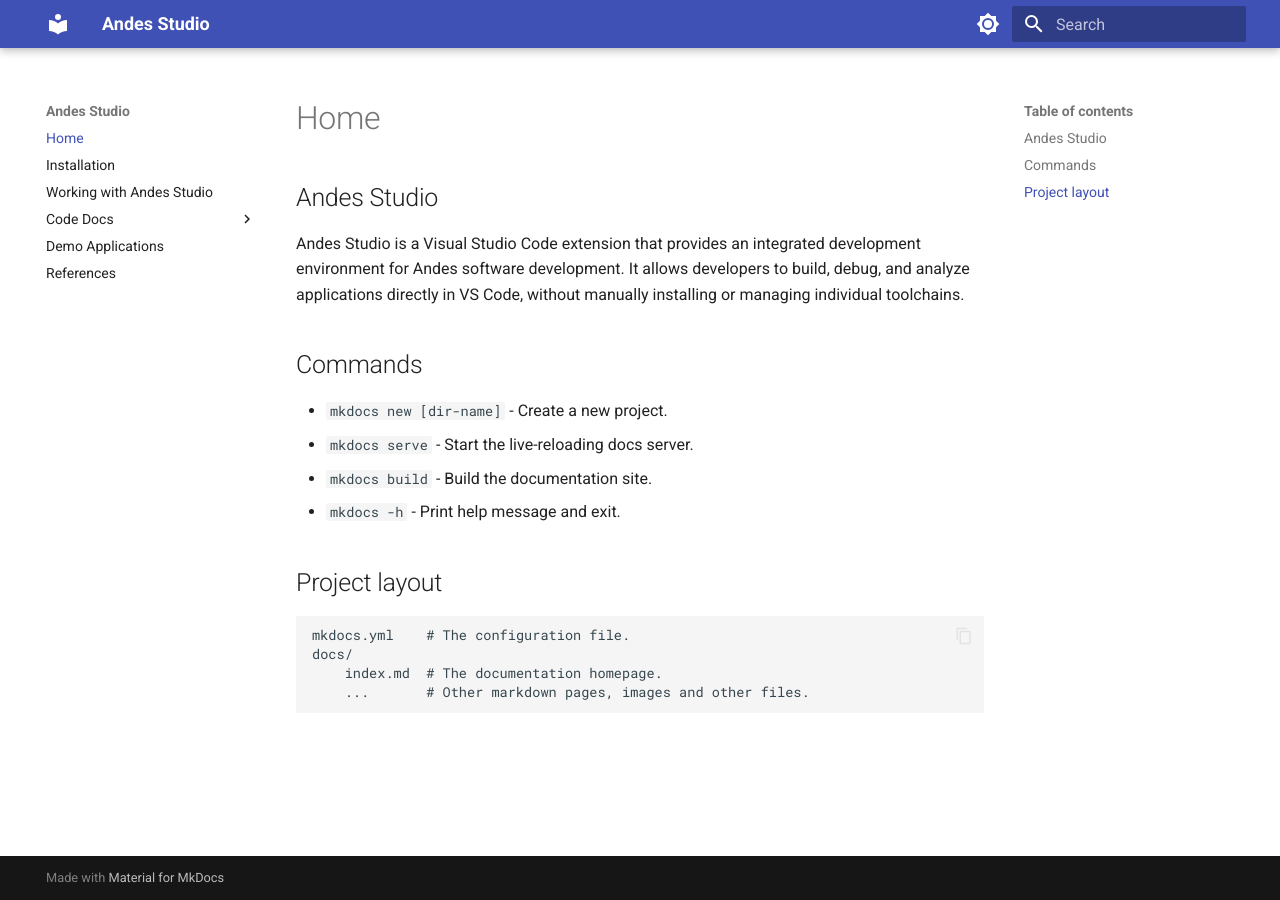
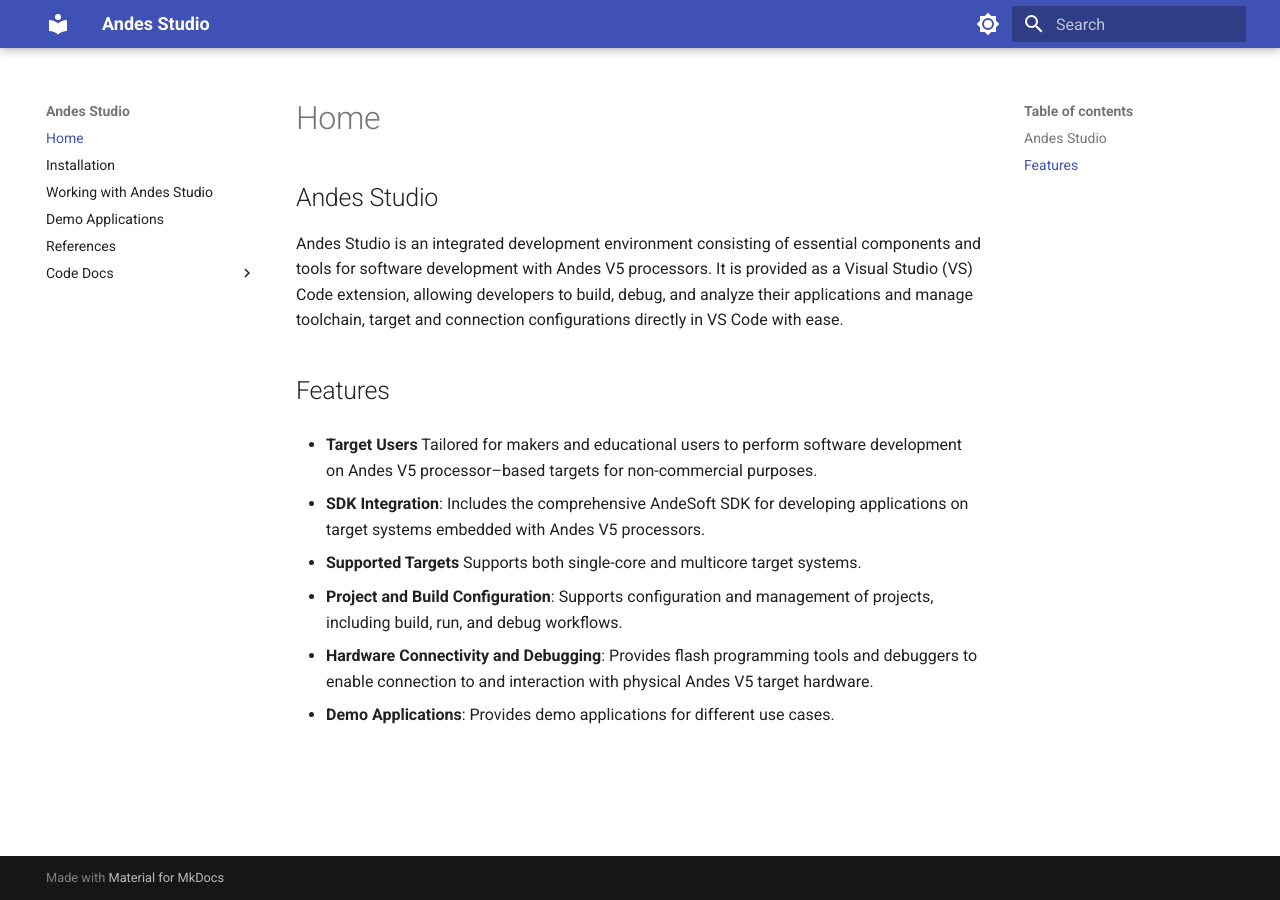
Before and after one commit to obscuredarling/qwpo4578, an MkDocs documentation site: the page built from docs/index.md, in a window 1280 px wide. Built offline with MkDocs 1.6.1 and Material for MkDocs 9.7.7, drawn with Linux system fonts in a browser that asks for light colours.

```diff
--- a/docs/index.md
+++ b/docs/index.md
@@ -1,16 +1,21 @@
 ## Andes Studio
-Andes Studio is a Visual Studio Code extension that provides an integrated development environment for Andes software development. It allows developers to build, debug, and analyze applications directly in VS Code, without manually installing or managing individual toolchains.
+Andes Studio is an integrated development environment consisting of essential components and tools for software development with Andes V5 processors. It is provided as a Visual Studio (VS) Code extension, allowing developers to build, debug, and analyze their applications and manage toolchain, target and connection configurations directly in VS Code with ease.
 
-## Commands
+## Features
+- **Target Users**
+  Tailored for makers and educational users to perform software development on Andes V5 processor–based targets for non-commercial purposes.
 
-* `mkdocs new [dir-name]` - Create a new project.
-* `mkdocs serve` - Start the live-reloading docs server.
-* `mkdocs build` - Build the documentation site.
-* `mkdocs -h` - Print help message and exit.
+- **SDK Integration**:
+  Includes the comprehensive AndeSoft SDK for developing applications on target systems embedded with Andes V5 processors.
 
-## Project layout
+- **Supported Targets**
+  Supports both single-core and multicore target systems.
 
-    mkdocs.yml    # The configuration file.
-    docs/
-        index.md  # The documentation homepage.
-        ...       # Other markdown pages, images and other files.
+- **Project and Build Configuration**:
+  Supports configuration and management of projects, including build, run, and debug workflows.
+
+- **Hardware Connectivity and Debugging**:
+    Provides flash programming tools and debuggers to enable connection to and interaction with physical Andes V5 target hardware.
+
+- **Demo Applications**:
+    Provides demo applications for different use cases.
--- a/mkdocs.yml
+++ b/mkdocs.yml
@@ -1,5 +1,5 @@
 site_name: Andes Studio
-site_url: https://obscuredarling.github.io//qwpo4578/
+site_url: https://obscuredarling.github.io/qwpo4578/
 
 theme:
   name: material
@@ -37,15 +37,18 @@
       anchor_linenums: true
       line_spans: __span
       pygments_lang_class: true
+  - admonition
+  - pymdownx.details
   - pymdownx.inlinehilite
   - pymdownx.snippets
   - pymdownx.superfences
+
 
 nav:
     - Home: index.md
     - Installation: installation.md
     - Working with Andes Studio: working.md
+    - Demo Applications: demo.md
+    - References: references.md
     - Code Docs:
       - Java: coding/java_code.md
-    - Demo Applications: demo.md
-    - References: references.md
```
Also changed, not shown: docs/Installation.md (+27 -4 lines), docs/images/Andes_Studio_Settings.png (added), docs/images/Andes_Studio_icon.png (added), docs/images/Andes_Studio_install.png (added), docs/images/extension.png (added), docs/images/setting_wheel.png (added).
